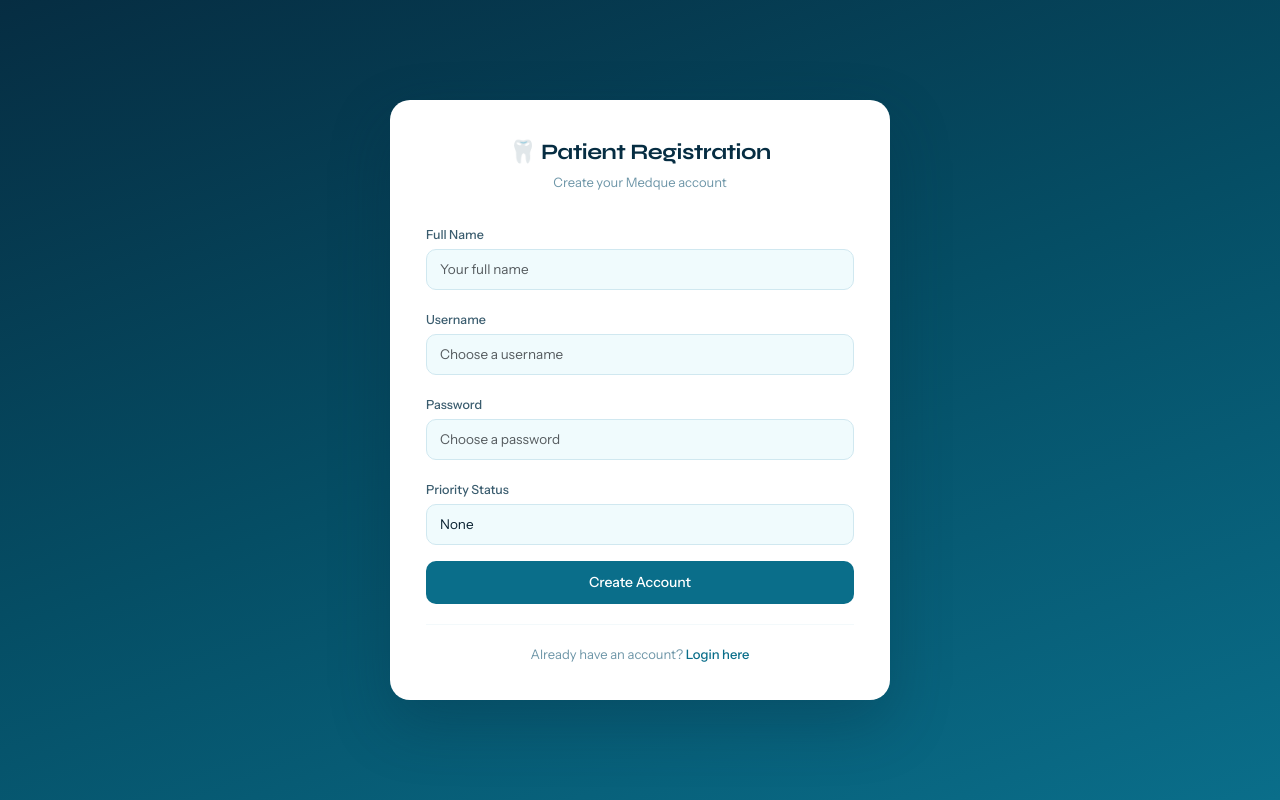
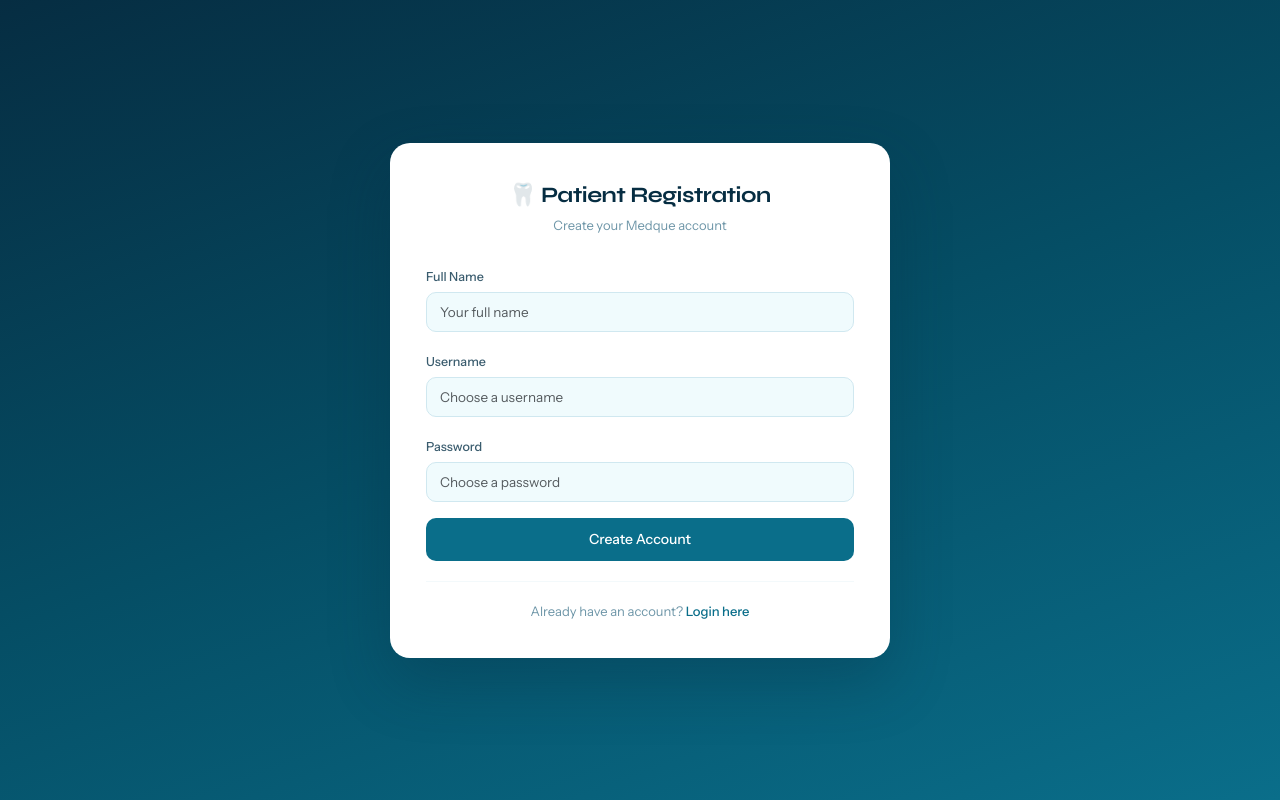
Before and after one commit to Reiigna/Medque, a Flask app: page /register in a window 1280 px wide. Run offline with Flask 3, Linux system fonts and the light colour scheme.

Commit message:
Add files via upload

```diff
--- a/templates/base.html
+++ b/templates/base.html
@@ -6,8 +6,8 @@
   <title>Medque – {% block title %}{% endblock %}</title>
   <link href="https://fonts.googleapis.com/css2?family=Syne:wght@400;500;600;700&family=Instrument+Sans:wght@300;400;500&display=swap" rel="stylesheet"/>
   <link href="https://cdn.jsdelivr.net/npm/bootstrap@5.3.0/dist/css/bootstrap.min.css" rel="stylesheet"/>
-  <link rel="stylesheet" href="{{ url_for('static', filename='css/style.css') }}"/>
-</head>
+  <link rel="stylesheet" href="{{ url_for('static', filename='css/style.css') }}">
+  <link rel="stylesheet" href="{{ url_for('static', filename='css/style.css') }}?v=1.1">
 <body>
 
 {% if current_user.is_authenticated %}
--- a/templates/register.html
+++ b/templates/register.html
@@ -19,15 +19,6 @@
       <label class="form-label">Password</label>
       <input type="password" name="password" class="form-control" placeholder="Choose a password" required/>
     </div>
-    <div class="mb-3">
-      <label class="form-label">Priority Status</label>
-      <select name="priority_status" class="form-select">
-        <option value="none">None</option>
-        <option value="pwd">Person with Disability (PWD)</option>
-        <option value="senior">Senior Citizen</option>
-        <option value="pregnant">Pregnant</option>
-      </select>
-    </div>
     <button type="submit" class="btn btn-ocean w-100" style="padding:11px">Create Account</button>
   </form>
 
```
Also changed, not shown: templates/login.html (line endings or trailing spaces).
